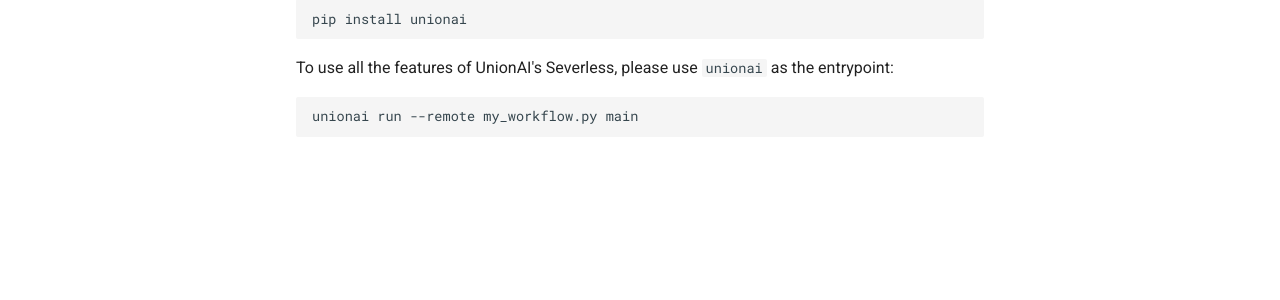
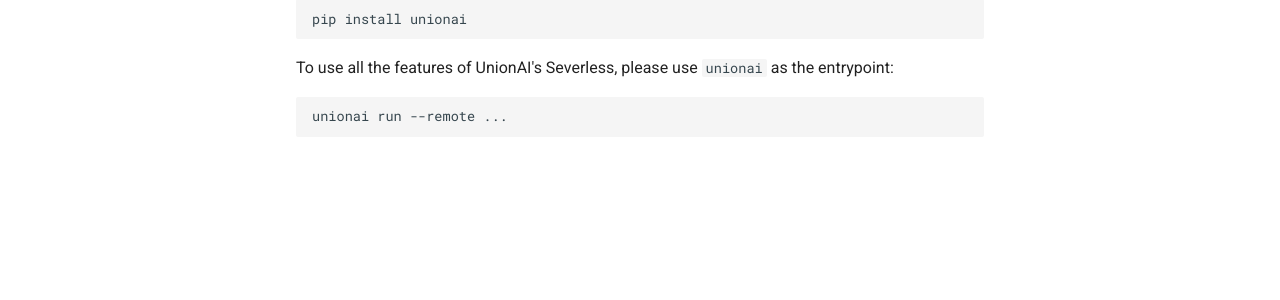
Before and after one commit to thomasjpfan/unionai-serverless-docs, an MkDocs documentation site: the page built from docs/index.md, in a window 1280 px wide. Shown: the part 532-832 px from the top of the page. Built offline with MkDocs 1.6.1 and Material for MkDocs 9.7.7, drawn with Linux system fonts in a browser that asks for light colours.

Commit message:
Update site

````diff
--- a/docs/index.md
+++ b/docs/index.md
@@ -20,5 +20,5 @@
 To use all the features of UnionAI's Severless, please use `unionai` as the entrypoint:
 
 ```bash
-unionai run --remote my_workflow.py main
+unionai run --remote ...
 ```
````
